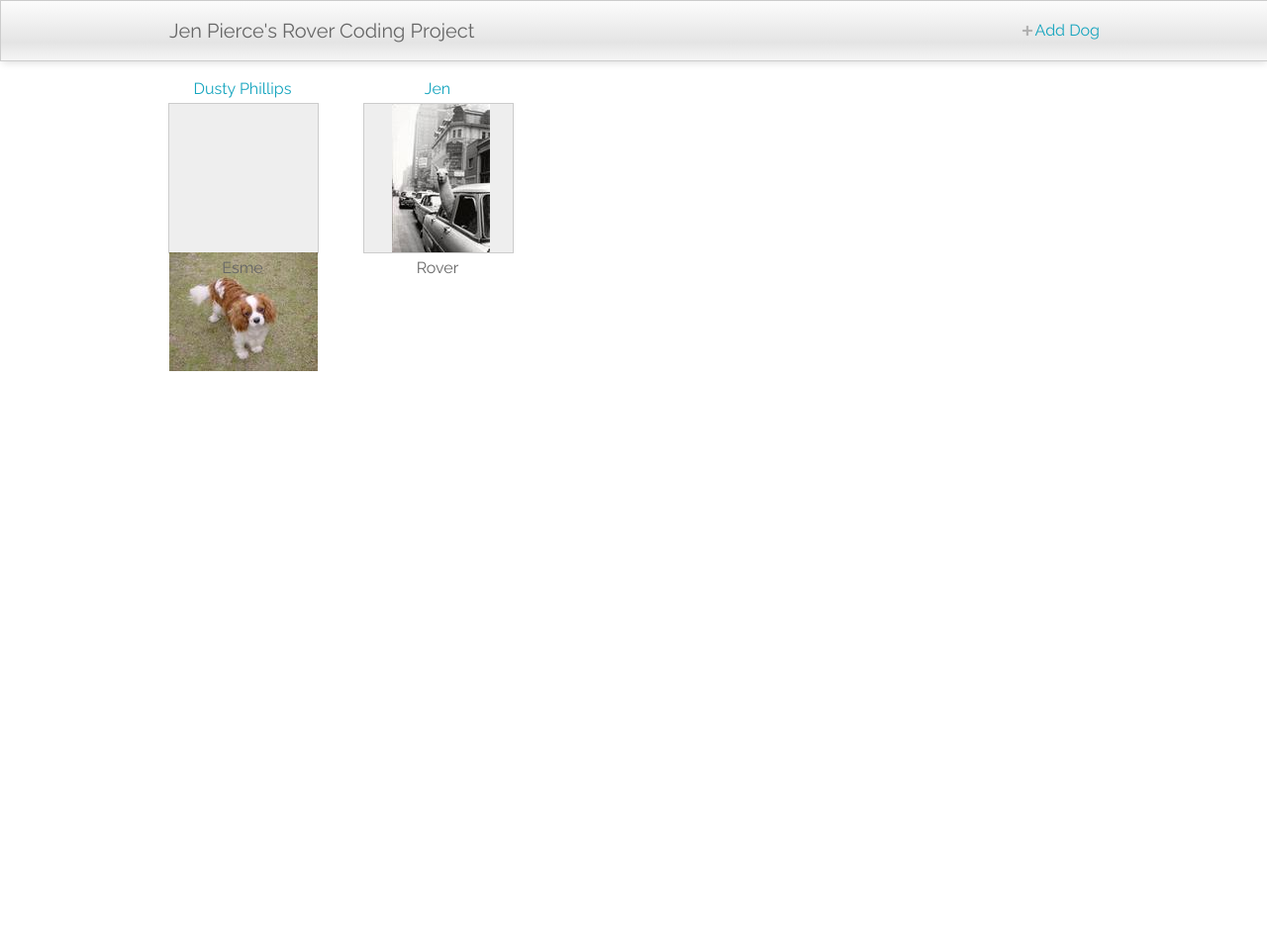
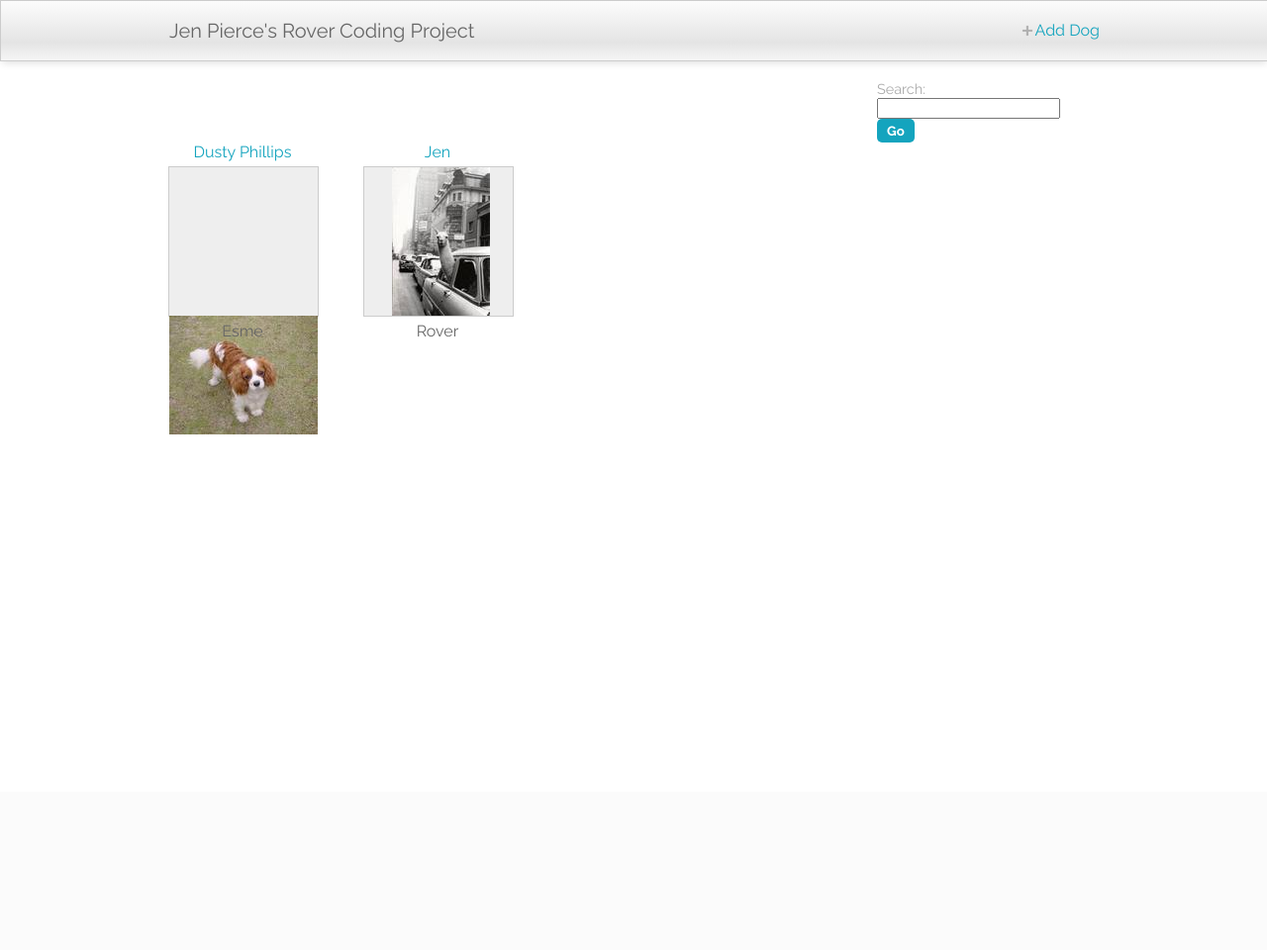
Before and after one commit to jpierce42/rover, a Django app: page /dogs/ in a window 1280 px wide. Shown: the whole page at 99% size. After the commit the page ends 439 px from the top, so only its background shows below. Run offline with Django 3.2, Linux system fonts and the light colour scheme; data comes from the database, SQL or seed files in the repository; parts of the project's set-up code (start-up, migrations or seed data) failed here and were passed over; some libraries are stand-ins or nearby versions.

Commit message:
Add search form.

```diff
--- a/dogs/static/dogs/styles.css
+++ b/dogs/static/dogs/styles.css
@@ -47,7 +47,6 @@ a:hover { text-decoration: underline; }
 ----------------------------------------------- */
 #container {
     margin: 0 auto;
-    height: 100%;
     width:940px;
     padding: 80px 0;
 }
@@ -83,5 +82,44 @@ a:hover { text-decoration: underline; }
 .img_container img {
     display: inline-block;
     vertical-align: middle;
-    /*margin: auto;*/
 }
+
+/* Search form */
+form.search {
+    margin-left: auto;
+    margin-right: 0;
+    width: 224px;
+}
+
+form.search label {
+    color: #aaa;
+    font-size: .9em;
+    margin-right: 5px;
+}
+
+form.search input[type=submit] {
+    padding: 4px 10px;
+    background: rgb(20, 164, 190);
+    border: 0 none;
+    cursor: pointer;
+    -webkit-border-radius: 5px;
+    border-radius: 5px;
+    font-family: Raleway, "Helvetica Neue", Helvetica, Lucida, sans-serif;
+    font-weight: bold;
+    color: white;
+
+}
+
+form.search input[type=submit]:hover {
+    background: rgb(153, 255, 255);
+    color: #aaa;
+}
+
+form.search ul.errorlist {
+    list-style-type: none;
+    padding: 0;
+}
+
+form.search ul.errorlist li {
+    color: red;
+}
--- a/dogs/templates/dogs/index.html
+++ b/dogs/templates/dogs/index.html
@@ -1,6 +1,14 @@
 {% extends "base.html" %}
 
 {% block content %}
+<form class="search" action="{% url 'dogs:index' %}" method="post">
+    {% csrf_token %}
+    {{ form }}
+    <input type="submit" value="Go" />
+</form>
+
+{% if error_message %}<p><strong>{{ error_message }}</strong></p>{% endif %}
+
 <div id="dogs">
 {% for owner in owner_list %}
     <div class="dog_container">
--- a/dogs/views.py
+++ b/dogs/views.py
@@ -12,10 +12,36 @@ class AddDogForm(forms.Form):
     image = forms.ImageField()
 
 
+class SearchForm(forms.Form):
+    query = forms.CharField(label='Search:', max_length=50)
+
+
 def index(request):
-    owner_list = Owner.objects.all()
+    ''' Main page displaying all owners & dogs.  If search has been submitted,
+        displays search results.
+    '''
+    owner_list = []
+    error_message = ''
 
-    context = {'owner_list': owner_list}
+    if request.method == 'POST':
+        form = SearchForm(request.POST)
+
+        if form.is_valid():
+            query = form.cleaned_data['query']
+            if Owner.objects.filter(name__contains=query).exists():
+                owner_list = Owner.objects.filter(name__contains=query)
+            else:
+                error_message = 'No results found.'
+        else:
+            error_message = 'Invalid query; please try again.'
+    else:
+        owner_list = Owner.objects.all()
+        form = SearchForm()
+
+    context = {'owner_list': owner_list, 'form': form}
+    if error_message:
+        context['error_message'] = error_message
+
     return render(request, 'dogs/index.html', context)
 
 
@@ -26,6 +52,9 @@ def dog_detail(request, owner_id):
 
 
 def add(request):
+    ''' Add an owner & dog.  Form takes owner name, dog name, and image file;
+        thumbnail image is automatically generated from submitted image.
+    '''
     if request.method == 'POST':
         form = AddDogForm(request.POST, request.FILES)
 
```
